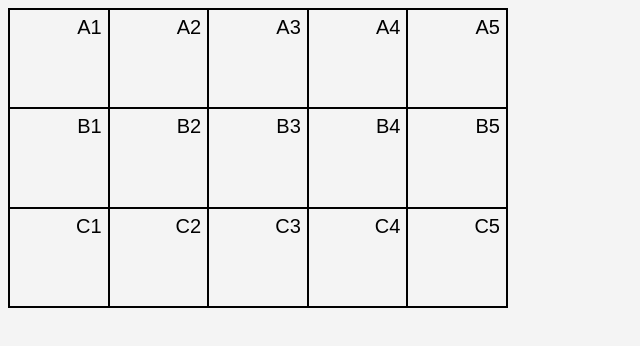
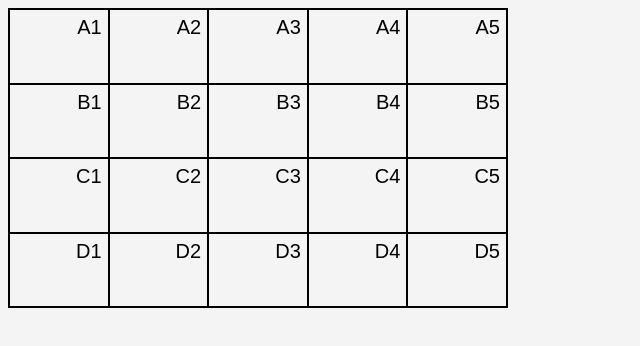
Before and after one commit to samuelcostaf/estudos-html-css-js, a plain HTML site: page Estudo-tabelas/index.html in a window 1280 px wide. Shown: the whole page, without its empty margins (0-640 px from the left). Drawn offline with Linux system fonts and the light colour scheme.

Commit message:
adição linha tabela index.html

```diff
--- a/Estudo-tabelas/index.html
+++ b/Estudo-tabelas/index.html
@@ -60,6 +60,14 @@
                 <td>C4</td>
                 <td>C5</td>
             </tr>
+          <tr>
+                <td>D1</td>
+                <td>D2</td>
+                <td>D3</td>
+                <td>D4</td>
+                <td>D5</td>
+            </tr>
+
         </table>
 
 
```
